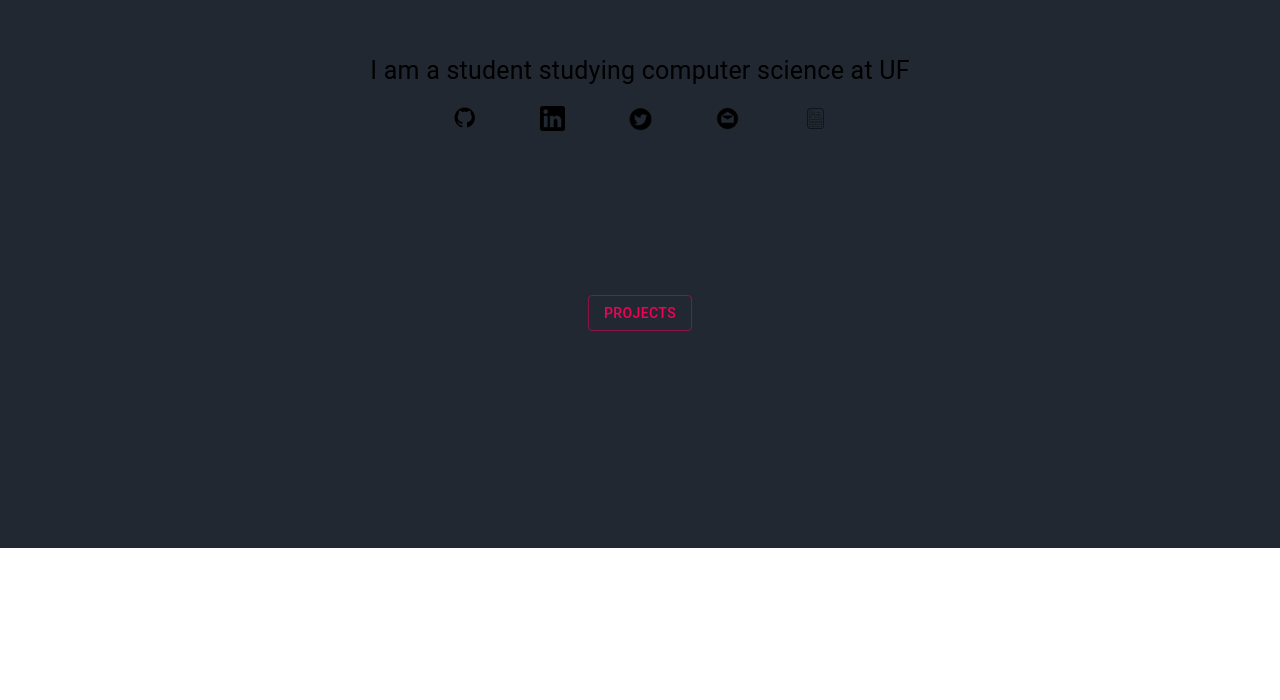
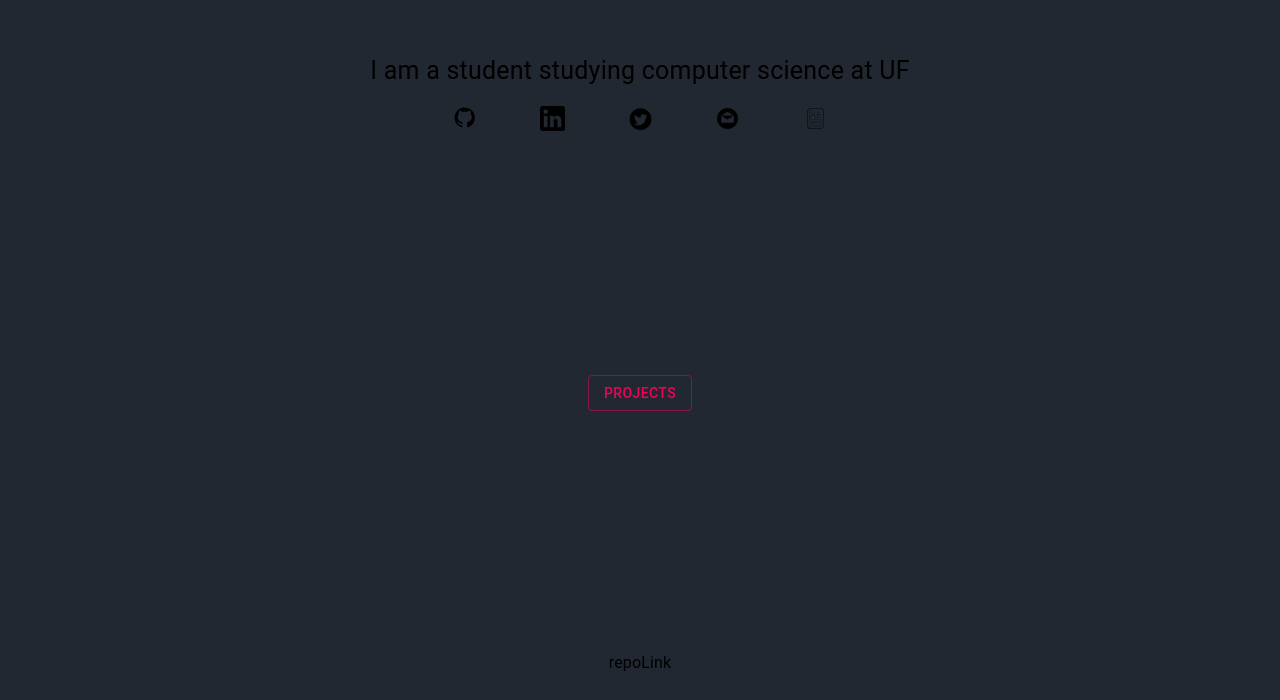
Before and after one commit to mdrewry/Portfolio-V2, a React (Create React App) app: page / in a window 1280 px wide. Shown: the part 252-952 px from the top of the page. Before the commit the page ends 800 px from the top, so only its background shows below. Built offline with nearby package versions, Linux system fonts and the light colour scheme.

Commit message:
set foundation for projects page

```diff
--- a/package.json
+++ b/package.json
@@ -10,6 +10,7 @@
     "express": "^4.17.1",
     "react": "^16.13.1",
     "react-dom": "^16.13.1",
+    "react-remove-scroll-bar": "^2.0.0",
     "react-scripts": "3.4.1"
   },
   "scripts": {
--- a/src/App.js
+++ b/src/App.js
@@ -3,17 +3,34 @@ import Typography from "@material-ui/core/Typography";
 import useStyles from "./Styles.js";
 import IconBar from "./Components/IconBar.js";
 import MButton from "@material-ui/core/Button";
+import Project from "./Components/Project.js";
 function App() {
   const style = useStyles();
+  const ProjectsSelected = (e) => {
+    document.getElementById("Projects").scrollIntoView();
+  };
   return (
     <div className={style.main}>
       <Typography className={style.WelcomeText}>
         I am a student studying computer science at UF
       </Typography>
       <IconBar />
-      <MButton variant="outlined" color="secondary">
+      <MButton
+        variant="outlined"
+        color="secondary"
+        onClick={(e) => ProjectsSelected()}
+      >
         Projects
       </MButton>
+      <div className={style.Projects} id="Projects">
+        <Project
+          title={"Interval Timer"}
+          repoLink={"https://github.com/mdrewry"}
+          description={"temp"}
+          techStack={"xd"}
+          optionalLink={"xd"}
+        />
+      </div>
     </div>
   );
 }
--- /dev/null
+++ b/src/Components/Project.js
@@ -0,0 +1,21 @@
+import React from "react";
+import Typography from "@material-ui/core/Typography";
+import useStyles from "../Styles.js";
+function Project(props) {
+  const style = useStyles();
+  const title = props.title;
+  const repoLink = props.repoLink;
+  const desription = props.repoLink;
+  const techStack = props.techStack;
+  const optionalLink = props.optionalLink;
+  const visitRepo = (e) => {
+    window.location = repoLink;
+  };
+  return (
+    <div className={style.ProjectMain}>
+      <Typography>repoLink</Typography>
+    </div>
+  );
+}
+
+export default Project;
--- a/src/Styles.js
+++ b/src/Styles.js
@@ -4,7 +4,7 @@ const useStyles = makeStyles({
   //main page
   main: {
     width: "100hw",
-    height: "100vh",
+    height: "200vh",
     backgroundColor: "#222831",
     textAlign: "center",
   },
@@ -20,7 +20,7 @@ const useStyles = makeStyles({
     flexDirection: "row",
     justifyContent: "center",
     paddingTop: "2vh",
-    paddingBottom: "20vh",
+    paddingBottom: "30vh",
   },
   IconBarMain: {
     width: "500px",
@@ -32,6 +32,11 @@ const useStyles = makeStyles({
   IconImage: {
     height: "25px",
   },
+
+  //Projects Stuff
+  Projects: {
+    paddingTop: "30vh",
+  },
 });
 
 export default useStyles;
--- a/src/index.js
+++ b/src/index.js
@@ -2,7 +2,6 @@ import React from "react";
 import ReactDOM from "react-dom";
 import "./index.css";
 import App from "./App";
-
 ReactDOM.render(
   <React.StrictMode>
     <App />
```
Also changed, not shown: 1 other file (tests, documents, lock files or other folders).
